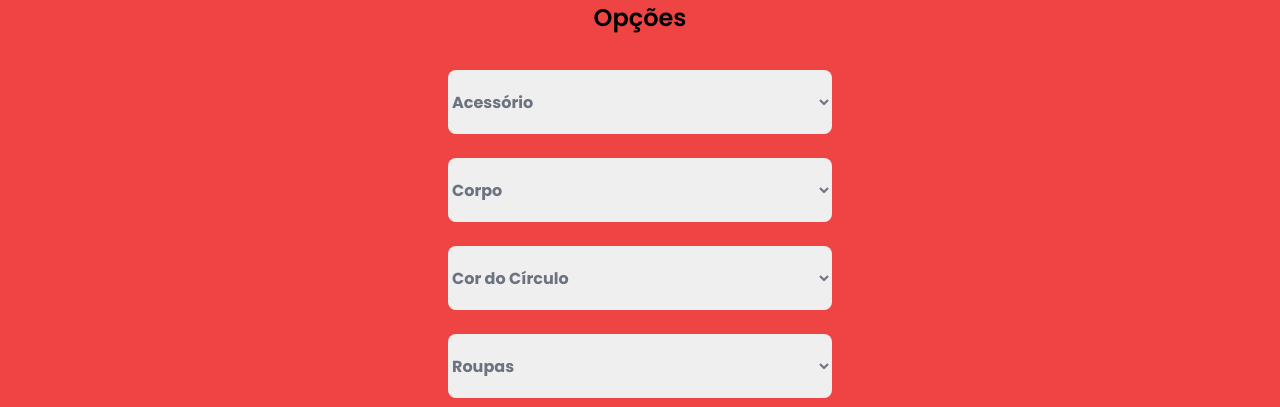
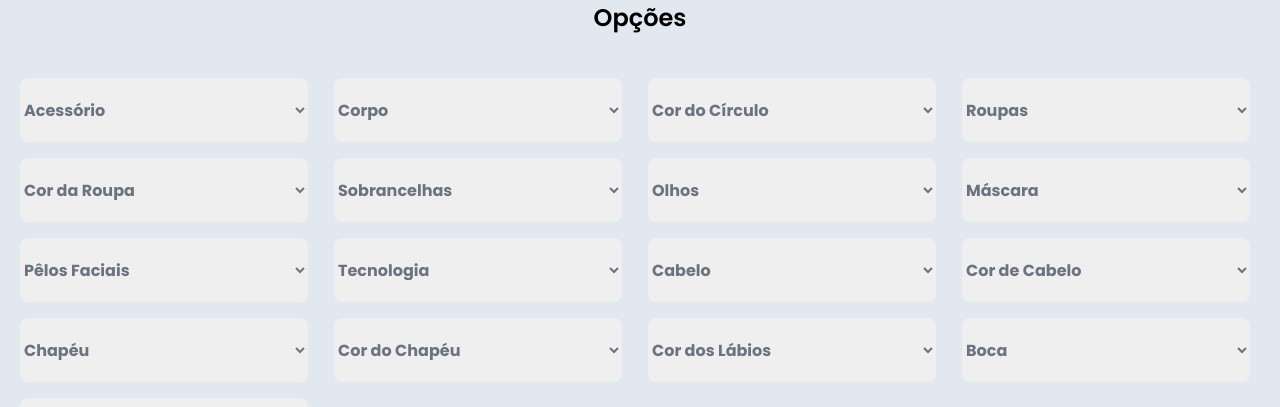
Before and after one commit to davi-souza2001/devcommerce, a Next.js app in the folder apps/web/: page /avatar/1 in a window 1280 px wide. Shown: the part 390-797 px from the top of the page. Built offline with nearby package versions, Linux system fonts and the light colour scheme; a web font is replaced by a local one.

Commit message:
create avatar page

```diff
--- a/apps/web/src/pages/avatar/[avatar].tsx
+++ b/apps/web/src/pages/avatar/[avatar].tsx
@@ -32,63 +32,66 @@ export default function Avatar() {
 					/>
 				</div>
 			</div>
-			<div className="w-full flex items-center justify-center flex-col bg-red-500">
+			<div className="w-full flex items-center justify-center flex-col">
 				<div className="h-20 w-full flex items-center justify-center text-2xl font-semibold">
 					<p>Opções</p>
 				</div>
-				<form className="w-full flex items-center justify-center flex-col">
-					<select className="h-16 w-96 rounded-lg outline-none text-gray-500 font-bold my-3">
+				<form className="w-full grid grid-cols-4 gap-4 p-5">
+					<select className="h-16 w-72 rounded-lg outline-none text-gray-500 font-bold">
 						<option value="teste">Acessório</option>
 					</select>
-					<select className="h-16 w-96 rounded-lg outline-none text-gray-500 font-bold my-3">
+					<select className="h-16 w-72 rounded-lg outline-none text-gray-500 font-bold">
 						<option value="teste">Corpo</option>
 					</select>
-					<select className="h-16 w-96 rounded-lg outline-none text-gray-500 font-bold my-3">
+					<select className="h-16 w-72 rounded-lg outline-none text-gray-500 font-bold">
 						<option value="teste">Cor do Círculo</option>
 					</select>
-					<select className="h-16 w-96 rounded-lg outline-none text-gray-500 font-bold my-3">
+					<select className="h-16 w-72 rounded-lg outline-none text-gray-500 font-bold">
 						<option value="teste">Roupas</option>
 					</select>
-					<select className="h-16 w-96 rounded-lg outline-none text-gray-500 font-bold my-3">
+					<select className="h-16 w-72 rounded-lg outline-none text-gray-500 font-bold">
 						<option value="teste">Cor da Roupa</option>
 					</select>
-					<select className="h-16 w-96 rounded-lg outline-none text-gray-500 font-bold my-3">
+					<select className="h-16 w-72 rounded-lg outline-none text-gray-500 font-bold">
 						<option value="teste">Sobrancelhas</option>
 					</select>
-					<select className="h-16 w-96 rounded-lg outline-none text-gray-500 font-bold my-3">
+					<select className="h-16 w-72 rounded-lg outline-none text-gray-500 font-bold">
 						<option value="teste">Olhos</option>
 					</select>
-					<select className="h-16 w-96 rounded-lg outline-none text-gray-500 font-bold my-3">
+					<select className="h-16 w-72 rounded-lg outline-none text-gray-500 font-bold">
 						<option value="teste">Máscara</option>
 					</select>
-					<select className="h-16 w-96 rounded-lg outline-none text-gray-500 font-bold my-3">
+					<select className="h-16 w-72 rounded-lg outline-none text-gray-500 font-bold">
 						<option value="teste">Pêlos Faciais</option>
 					</select>
-					<select className="h-16 w-96 rounded-lg outline-none text-gray-500 font-bold my-3">
+					<select className="h-16 w-72 rounded-lg outline-none text-gray-500 font-bold">
 						<option value="teste">Tecnologia</option>
 					</select>
-					<select className="h-16 w-96 rounded-lg outline-none text-gray-500 font-bold my-3">
+					<select className="h-16 w-72 rounded-lg outline-none text-gray-500 font-bold">
 						<option value="teste">Cabelo</option>
 					</select>
-					<select className="h-16 w-96 rounded-lg outline-none text-gray-500 font-bold my-3">
+					<select className="h-16 w-72 rounded-lg outline-none text-gray-500 font-bold">
 						<option value="teste">Cor de Cabelo</option>
 					</select>
-					<select className="h-16 w-96 rounded-lg outline-none text-gray-500 font-bold my-3">
+					<select className="h-16 w-72 rounded-lg outline-none text-gray-500 font-bold">
 						<option value="teste">Chapéu</option>
 					</select>
-					<select className="h-16 w-96 rounded-lg outline-none text-gray-500 font-bold my-3">
+					<select className="h-16 w-72 rounded-lg outline-none text-gray-500 font-bold">
 						<option value="teste">Cor do Chapéu</option>
 					</select>
-					<select className="h-16 w-96 rounded-lg outline-none text-gray-500 font-bold my-3">
+					<select className="h-16 w-72 rounded-lg outline-none text-gray-500 font-bold">
 						<option value="teste">Cor dos Lábios</option>
 					</select>
-					<select className="h-16 w-96 rounded-lg outline-none text-gray-500 font-bold my-3">
+					<select className="h-16 w-72 rounded-lg outline-none text-gray-500 font-bold">
 						<option value="teste">Boca</option>
 					</select>
-					<select className="h-16 w-96 rounded-lg outline-none text-gray-500 font-bold my-3">
+					<select className="h-16 w-72 rounded-lg outline-none text-gray-500 font-bold">
 						<option value="teste">Tom de Pele</option>
 					</select>
 				</form>
+				<button className="h-12 w-72 flex items-center justify-center bg-green-500 rounded-lg text-xl font-semibold text-slate-200 my-5">
+					Criar
+				</button>
 			</div>
 		</div>
 	)
```
Also changed, not shown: 1 other file (tests, documents, lock files or other folders).
